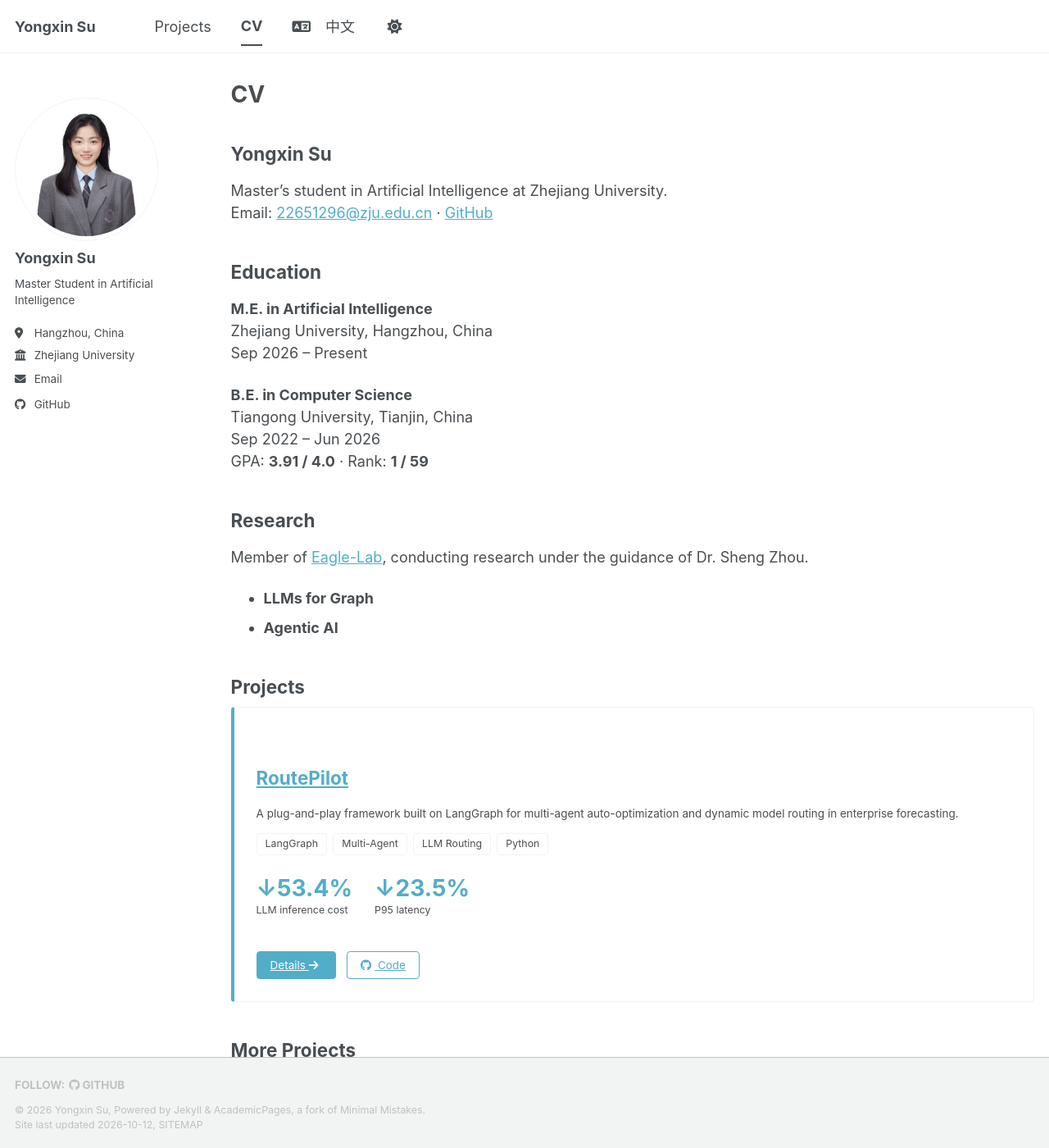
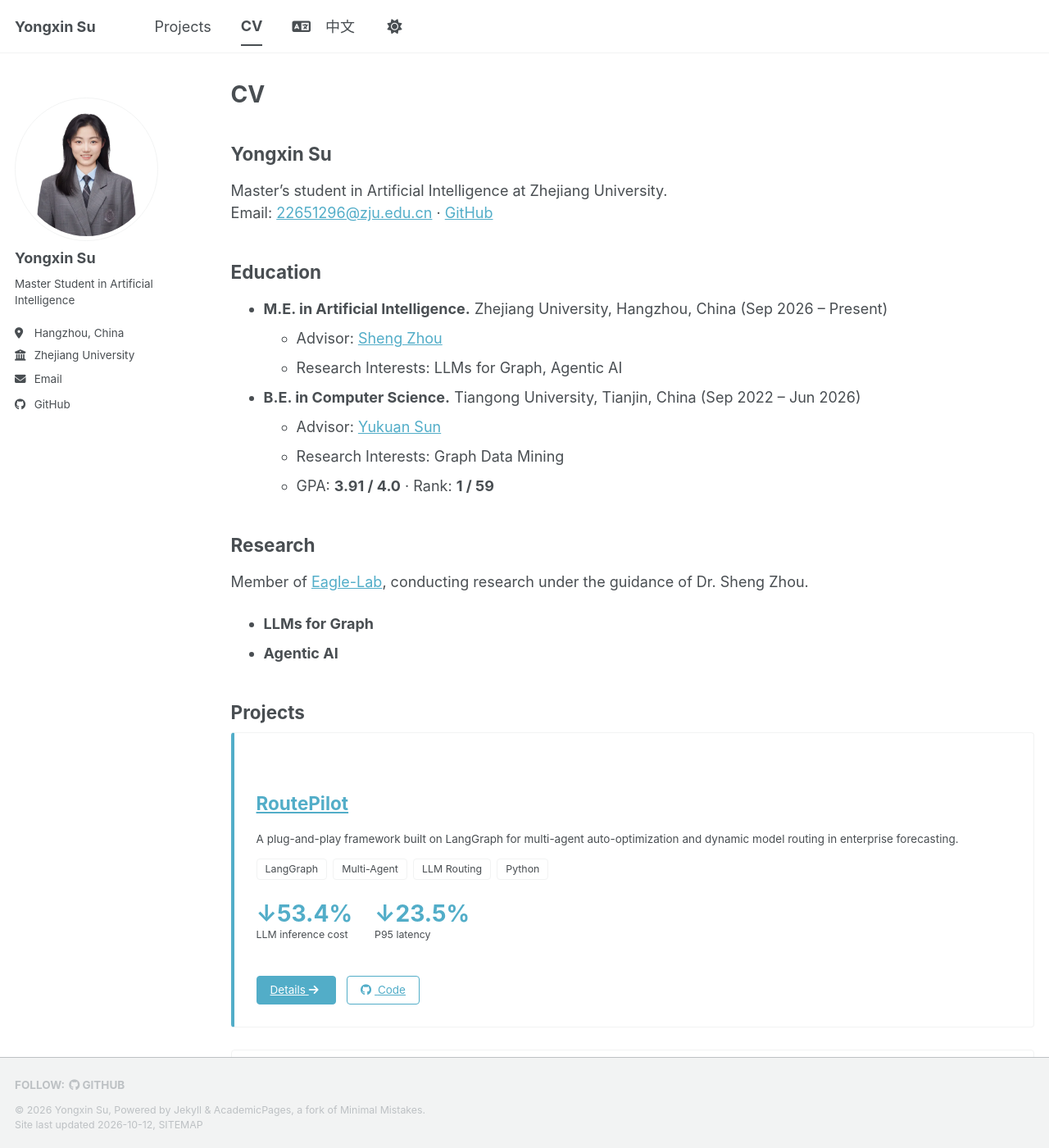
Before and after one commit to syx7777/syx7777.github.io, a Jekyll site: the page built from _pages/cv.md, in a window 1280 px wide and 1400 px high. Shown: the whole window at 82% size. Built offline with Jekyll 4.4.1, drawn with Linux system fonts in a browser that asks for light colours; a style sheet for code colours, icons or effects is not loaded; some of the changed text lies outside the part shown.

Commit message:
Add MAFD-GCN paper to portfolio and refine education sections
Add the IJCNN 2025 paper as a portfolio entry with bilingual
background/method/results, and show a Paper button on project cards
when a paperurl is set. Also list advisors and research interests in
the education sections.

```diff
--- a/_includes/project-card.html
+++ b/_includes/project-card.html
@@ -49,6 +49,9 @@ code block.
 {% if include.post.githuburl %}
 <a class="project-card__button project-card__button--ghost" href="{{ include.post.githuburl }}"><i class="fab fa-github" aria-hidden="true"></i> {% include i18n.html en="Code" zh="代码" %}</a>
 {% endif %}
+{% if include.post.paperurl %}
+<a class="project-card__button project-card__button--ghost" href="{{ include.post.paperurl }}"><i class="fa-solid fa-file-lines" aria-hidden="true"></i> {% include i18n.html en="Paper" zh="论文" %}</a>
+{% endif %}
 </p>
 </article>
 {% endif %}
--- a/_pages/cv.md
+++ b/_pages/cv.md
@@ -17,14 +17,13 @@ Email: [22651296@zju.edu.cn](mailto:22651296@zju.edu.cn) · [GitHub](https://git
 
 ## Education
 
-**M.E. in Artificial Intelligence**<br>
-Zhejiang University, Hangzhou, China<br>
-Sep 2026 – Present
-
-**B.E. in Computer Science**<br>
-Tiangong University, Tianjin, China<br>
-Sep 2022 – Jun 2026<br>
-GPA: **3.91 / 4.0** · Rank: **1 / 59**
+- **M.E. in Artificial Intelligence.** Zhejiang University, Hangzhou, China (Sep 2026 – Present)
+  - Advisor: [Sheng Zhou](https://zhoushengisnoob.github.io/)
+  - Research Interests: LLMs for Graph, Agentic AI
+- **B.E. in Computer Science.** Tiangong University, Tianjin, China (Sep 2022 – Jun 2026)
+  - Advisor: [Yukuan Sun](https://ieeexplore.ieee.org/author/37085595599)
+  - Research Interests: Graph Data Mining
+  - GPA: **3.91 / 4.0** · Rank: **1 / 59**
 
 ## Research
 
@@ -48,14 +47,13 @@ Member of [Eagle-Lab](https://eagle.zju.edu.cn/team-detail?2026suyongxin), condu
 
 ## 教育经历
 
-**人工智能 硕士研究生**<br>
-浙江大学，杭州<br>
-2026年9月 – 至今
-
-**计算机科学与技术 工学学士**<br>
-天津工业大学，天津<br>
-2022年9月 – 2026年6月<br>
-GPA：**3.91 / 4.0** · 排名：**1 / 59**
+- **人工智能 硕士研究生。** 浙江大学，杭州，中国（2026年9月 – 至今）
+  - 导师：[周晟](https://zhoushengisnoob.github.io/)
+  - 研究兴趣：LLMs for Graph、Agentic AI
+- **计算机科学与技术 工学学士。** 天津工业大学，天津，中国（2022年9月 – 2026年6月）
+  - 导师：[孙玉宽](https://ieeexplore.ieee.org/author/37085595599)
+  - 研究兴趣：Graph Data Mining
+  - GPA：**3.91 / 4.0** · 排名：**1 / 59**
 
 ## 研究方向
 
```
Also changed, not shown: _pages/home.md (+14 -16 lines), _portfolio/mafd-gcn.md (added, +66 -0 lines).
